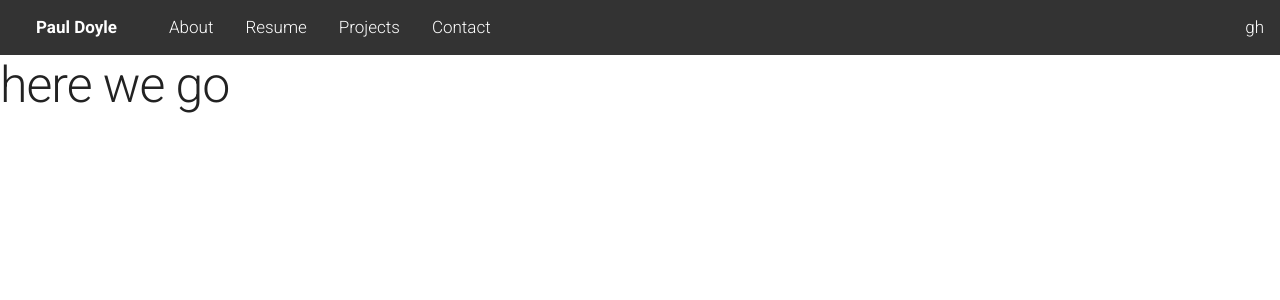
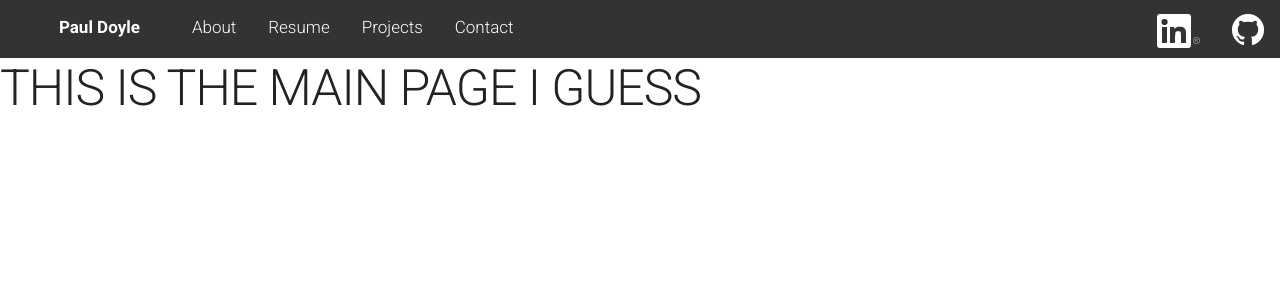
Before and after one commit to padoyle/personal-website, a Flask app: page / in a window 1280 px wide. Shown: the top 300 px of the page. Run offline with Flask 2, Linux system fonts and the light colour scheme; parts of the project's set-up code (start-up, migrations or seed data) failed here and were passed over.

```diff
--- a/main.py
+++ b/main.py
@@ -2,15 +2,27 @@
 from flask import Flask, render_template, request
 app = Flask(__name__)
 template_folder = '../templates'
+app.debug = True
+
+def render_active_page(template, name=''):
+    return render_template(template, active=name)
 
 @app.route('/')
 def main_page():
-    return render_template('index.html')
+    return render_active_page('index.html')
 
 @app.route('/resume')
 def resume_page():
-    return render_template('resume.html')
+    return render_active_page('resume.html', 'resume')
 
-@app.rout('/about')
+@app.route('/about')
 def about_page():
-    return render_template('about.html')
+    return render_active_page('about.html', 'about')
+
+@app.route('/contact')
+def contact_page():
+    return render_active_page('contact.html', 'contact')
+
+@app.route('/projects')
+def projects_page():
+    return render_active_page('projects.html', 'projects')
--- a/templates/base.html
+++ b/templates/base.html
@@ -4,16 +4,32 @@
    <meta charset="utf-8">
    <meta name="viewport" content="width=device-width, initial-scale=1 maximum-scale=1, user-scalabble=no">
    <link rel="stylesheet" href="https://fonts.googleapis.com/css?family=Roboto:300,300italic,700,700italic">
+   <link rel="stylesheet" href="https://fonts.googleapis.com/icon?family=Material+Icons">
    <link rel="stylesheet" href="../static/css/beauter.min.css">
 </head>
 <body>
+   <style>
+      .material-icons {
+         vertical-align: middle;
+         margin-bottom: 0.25em;
+      }
+      .topnav li a {
+         height: 58px;
+      }
+   </style>
    <ul class="topnav" id="ppwTopNav">
-      <li><a href="/" class="brand">Paul Doyle</a></li>
-      <li><a href="/about" class="">About</a></li>
-      <li><a href="/resume" class="">Resume</a></li>
-      <li><a href="/resume" class="">Projects</a></li>
-      <li><a href="/about" class="">Contact</a></li>
-      <li style="float:right;"><a href="/resume" class="">gh</a></li>
+      <li><a href="/" class="brand"><i class="material-icons">&#xE88A;</i> Paul Doyle</a></li>
+      <li><a href="/about" class="{{'active' if active=='about' else ''}}">About</a></li>
+      <li><a href="/resume" class="{{'active' if active=='resume' else ''}}">Resume</a></li>
+      <li><a href="/projects" class="{{'active' if active=='projects' else ''}}">Projects</a></li>
+      <li><a href="/contact" class="{{'active' if active=='contact' else ''}}">Contact</a></li>
+      <!-- links -->
+      <li style="float:right;">
+         <a href="https://github.com/padoyle"><img src="../static/icons/github.png"/></a>
+      </li>
+      <li style="float:right;">
+         <a href="https://www.linkedin.com/in/pauldoyle22/"><img src="../static/icons/linkedin.png"/></a>
+      </li>
    </ul>
    {% block content %}
    {% endblock %}
--- /dev/null
+++ b/templates/contact.html
@@ -0,0 +1,6 @@
+{% extends "base.html" %}
+{% block content %}
+   <p>
+      some contact shizz
+   </p>
+{% endblock %}
--- a/templates/index.html
+++ b/templates/index.html
@@ -1,4 +1,4 @@
 {% extends "base.html" %}
 {% block content %}
-<h1> here we go </h1>
+<h1> THIS IS THE MAIN PAGE I GUESS </h1>
 {% endblock %}
--- /dev/null
+++ b/templates/projects.html
@@ -0,0 +1,6 @@
+{% extends "base.html" %}
+{% block content %}
+   <p>
+      projects go here
+   </p>
+{% endblock %}
```
Also changed, not shown: static/icons/github.png (added), static/icons/linkedin.png (added).
